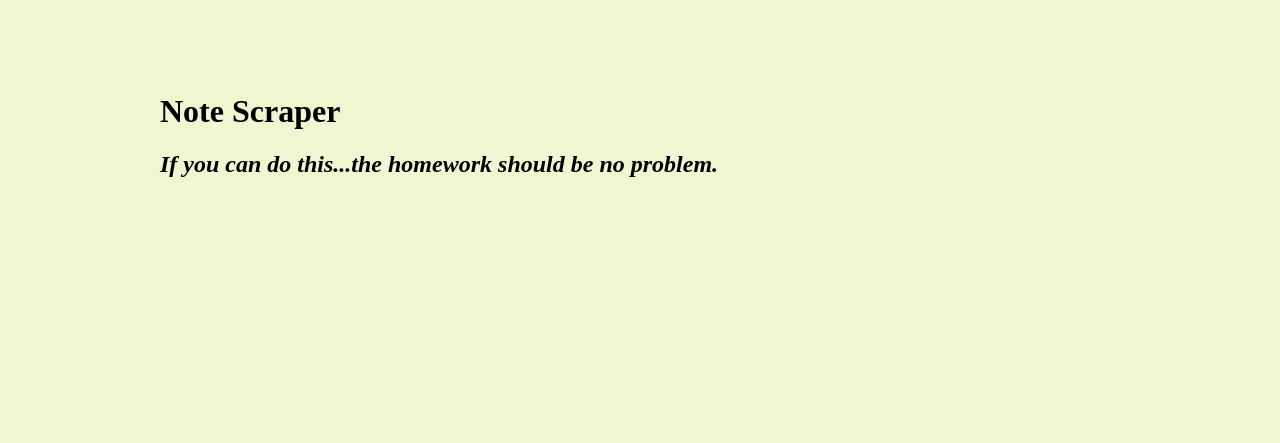
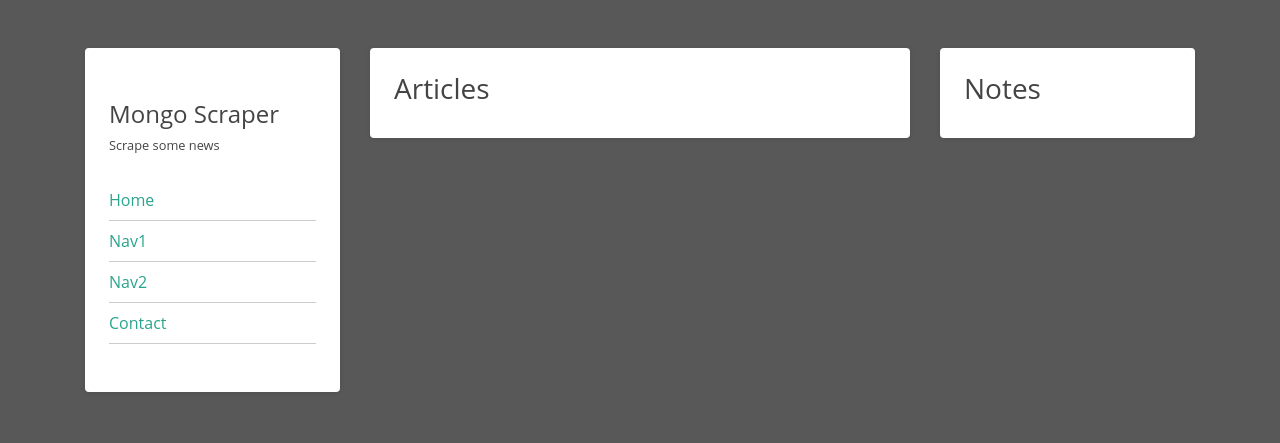
Before and after one commit to AllisonMChamplin/MongoSocialScraper, a website: page public/index.html in a window 1280 px wide. Drawn offline with nearby package versions, Linux system fonts and the light colour scheme; no server answers.

Commit message:
Basic news scraper setup

```diff
--- a/package.json
+++ b/package.json
@@ -21,6 +21,7 @@
     "cheerio": "^1.0.0-rc.3",
     "express": "^4.17.1",
     "express-handlebars": "^3.1.0",
-    "mongoose": "^5.6.9"
+    "mongoose": "^5.6.9",
+    "morgan": "^1.9.1"
   }
 }
--- a/public/index.html
+++ b/public/index.html
@@ -1,60 +1,89 @@
-<!DOCTYPE html>
-<html lang="en-us">
+<!doctype html>
+<html lang="en">
 
 <head>
-    <meta charset="UTF-8">
+    <!-- Required meta tags -->
+    <meta charset="utf-8">
+    <meta http-equiv="Content-Language" content="en">
+    <meta name="viewport" content="width=device-width, initial-scale=1, shrink-to-fit=no">
+
+    <!-- jQuery -->
+    <script src="https://code.jquery.com/jquery-3.4.1.js"
+        integrity="sha256-WpOohJOqMqqyKL9FccASB9O0KwACQJpFTUBLTYOVvVU=" crossorigin="anonymous"></script>
+
+    <!-- jQuery UI -->
+    <script src="https://code.jquery.com/ui/1.12.1/jquery-ui.js"
+        integrity="sha256-T0Vest3yCU7pafRw9r+settMBX6JkKN06dqBnpQ8d30=" crossorigin="anonymous"></script>
+
+    <!-- Bootstrap CSS -->
+    <link rel="stylesheet" href="https://stackpath.bootstrapcdn.com/bootstrap/4.3.1/css/bootstrap.min.css"
+        integrity="sha384-ggOyR0iXCbMQv3Xipma34MD+dH/1fQ784/j6cY/iJTQUOhcWr7x9JvoRxT2MZw1T" crossorigin="anonymous">
+
+    <!-- jQuery UI CSS -->
+    <link rel="stylesheet" href="https://code.jquery.com/ui/1.12.1/themes/base/jquery-ui.css">
+
+    <!-- Custom CSS -->
+    <link rel="stylesheet" href="style.css" type="text/css">
+
     <title>Scraping With Mongoose</title>
-    <style>
-        body {
-            background-color: #F2F6D0
-        }
-
-        #wrapper {
-            width: 960px;
-            margin-left: auto;
-            margin-right: auto;
-            padding-top: 5%;
-        }
-
-        #articles {
-            display: inline-block;
-            overflow: auto;
-            width: 60%;
-            height: 700px;
-        }
-
-        #notes {
-            float: right;
-            width: 30%;
-        }
-
-        textarea,
-        input {
-            display: block;
-            width: 100%;
-            background-color: #FCF5C7;
-        }
-
-        input {
-            height: 36px;
-            font-size: 24px;
-        }
-
-        textarea {
-            height: 200px;
-            font-size: 18px;
-        }
-    </style>
 </head>
 
-<body>
-    <div id="wrapper">
-        <h1>Note Scraper</h1>
-        <h2><i>If you can do this...the homework should be no problem.</i></h2>
+<body data-spy="scroll" data-target="#navbarTarget" id="page-top">
+
+    <!-- <div id="wrapper">
+        <h1>My Note Scraper</h1>
+        <h2><i>I can do this.</i></h2>
         <div id="articles"></div>
         <div id="notes"></div>
+    </div> -->
+
+    <div class="container">
+        <div class="row">
+            <div class="col-sm-3" id="left">
+                <div class="container card-wrap my-5 p-4 drop-shadow">
+                    <span class="welcome">Mongo Scraper</span>
+                    <small>Scrape some news</small>
+                    <nav>
+                        <ul class="">
+                            <li class="nav-item">
+                                <a href="#page-top">Home</a>
+                            </li>
+                            <li class="nav-item">
+                                <a href="#nav1">Nav1</a>
+                            </li>
+                            <li class="nav-item">
+                                <a href="#nav2">Nav2</a>
+                            </li>
+                            <li class="nav-item">
+                                <a href="#nav3">Contact</a>
+                            </li>
+                        </ul>
+                    </nav>
+                </div>
+            </div>
+            <div class="col-sm-6" id="main">
+                <div class="container card-wrap my-5 p-4 drop-shadow">
+                    <div class="row">
+                        <div class="col" id="articles"><h3>Articles</h3></div>
+                    </div>
+                </div>
+            </div>
+            <div class="col-sm-3" id="right">
+                <div class="container card-wrap my-5 p-4 drop-shadow">
+                    <div class="row">
+                        <div class="col" id="notes"><h3>Notes</h3></div>
+                    </div>
+                </div>
+            </div>
+        </div>
     </div>
-    <script src="https://cdnjs.cloudflare.com/ajax/libs/jquery/3.2.1/jquery.min.js"></script>
+
+    <script src="https://cdnjs.cloudflare.com/ajax/libs/popper.js/1.14.7/umd/popper.min.js"
+        integrity="sha384-UO2eT0CpHqdSJQ6hJty5KVphtPhzWj9WO1clHTMGa3JDZwrnQq4sF86dIHNDz0W1"
+        crossorigin="anonymous"></script>
+    <script src="https://stackpath.bootstrapcdn.com/bootstrap/4.3.1/js/bootstrap.min.js"
+        integrity="sha384-JjSmVgyd0p3pXB1rRibZUAYoIIy6OrQ6VrjIEaFf/nJGzIxFDsf4x0xIM+B07jRM"
+        crossorigin="anonymous"></script>
     <script src="app.js"></script>
 </body>
 
--- /dev/null
+++ b/public/style.css
@@ -0,0 +1,86 @@
+body {
+    background-color: rgb(88, 88, 88);
+    font-family: 'Open Sans', sans-serif;
+    color: #444;
+}
+
+h1, h2, h3, h4, h5 {
+    font-family: 'Open Sans', sans-serif;
+    /* color: #fff; */
+}
+
+ul, li {
+    list-style-type: none;
+    margin: 0;
+    padding: 0;
+}
+
+#wrapper {
+    width: 960px;
+    margin-left: auto;
+    margin-right: auto;
+    padding-top: 5%;
+}
+
+#articles {
+
+}
+
+#notes {
+    float: right;
+    width: 30%;
+}
+
+textarea,
+input {
+    display: block;
+    width: 100%;
+    background-color: #FCF5C7;
+}
+
+input {
+    height: 36px;
+    font-size: 24px;
+}
+
+textarea {
+    height: 200px;
+    font-size: 18px;
+}
+
+.drop-shadow {
+    background: #fff;
+    -webkit-box-shadow: 0 1px 4px rgba(0, 0, 0, 0.1), 0 0 0px rgba(0, 0, 0, 0.1) inset;
+    -moz-box-shadow: 0 1px 4px rgba(0, 0, 0, 0.1), 0 0 0px rgba(0, 0, 0, 0.1) inset;
+    box-shadow: 0 1px 4px rgba(0, 0, 0, 0.1), 0 0 0px rgba(0, 0, 0, 0.1) inset;
+    border-radius: 4px;
+}
+
+.welcome {
+    display: block;
+    font-size: 1.5em;
+    margin-top: 24px;
+}
+
+#left small {
+    margin-bottom: 24px;
+}
+
+/* Left Nav Styles */
+#left nav {
+    margin-bottom: 24px;
+    margin-top: 24px;
+}
+
+#left nav a, #left nav a:visited {
+    border-bottom: 1px solid #ccc;
+    display: block;
+    padding: 8px 0;
+    color: #2aa48d;
+    text-decoration: none;
+}
+
+#left nav a:hover {
+    text-decoration: none;
+    border-bottom: 1px solid #2aa48d;
+}
--- a/server.js
+++ b/server.js
@@ -27,7 +27,7 @@ app.use(express.json());
 app.use(express.static("public"));
 
 // Connect to the Mongo DB
-mongoose.connect("mongodb://localhost/unit18Populater", { useNewUrlParser: true });
+mongoose.connect("mongodb://localhost/mongoSocialScraper", { useNewUrlParser: true });
 
 // Routes
 
```
Also changed, not shown: 1 other file.
